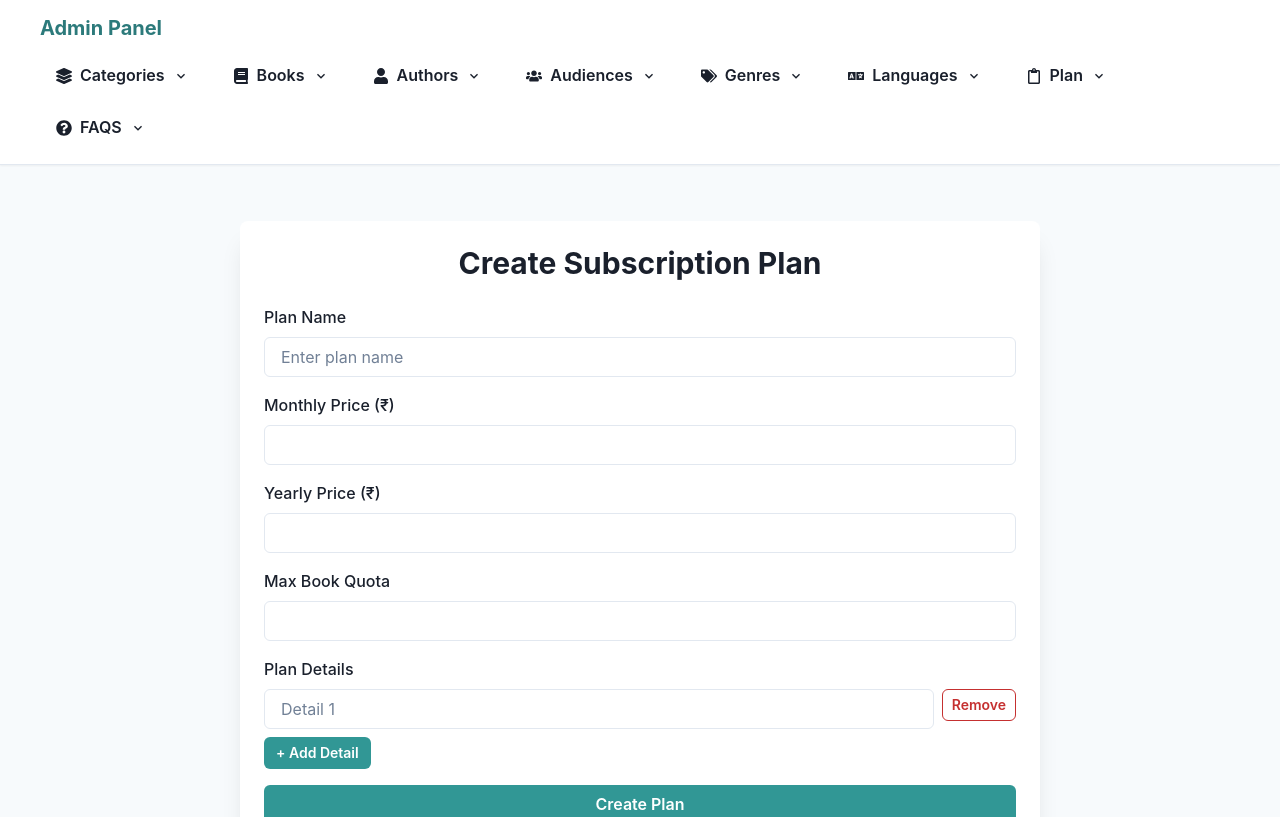
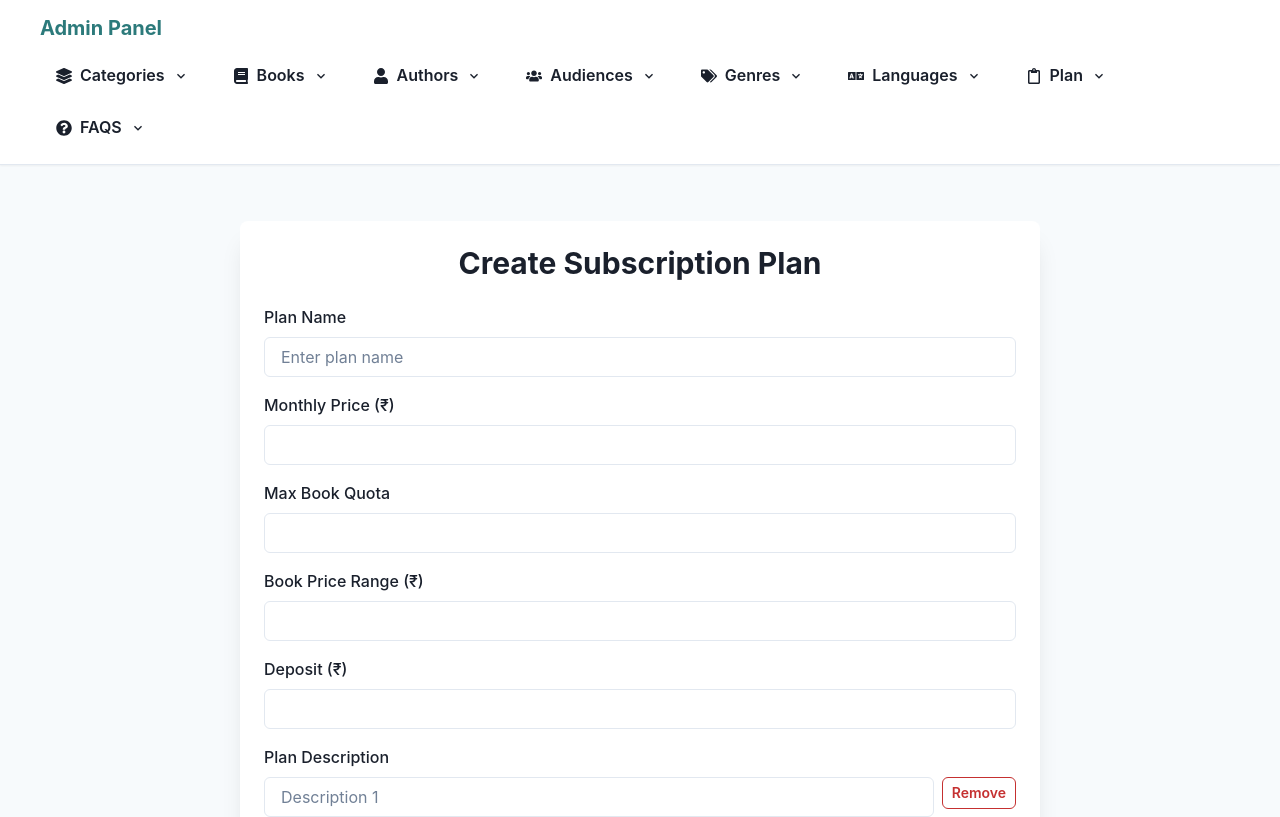
Before and after one commit to sagaraprajapati72/admin, a Next.js app: page /plan/create in a window 1280 px wide. Shown: the top 817 px of the page. Built offline with nearby package versions, Linux system fonts and the light colour scheme.

Commit message:
create plan with deposit

```diff
--- a/app/plan/create/page.tsx
+++ b/app/plan/create/page.tsx
@@ -17,13 +17,14 @@ import { useRouter } from "next/navigation";
 import Header from "../../components/Header";
 import Footer from "../../components/Footer";
 
-// ✅ Type definition
+// ✅ Match backend DTO
 type PlanFormData = {
   name: string;
+  maxQuota: number;
   monthlyPrice: number;
-    yearlyPrice: number;
-    maxBookQuota: number;
-    planDetails: { value: string }[]; // ⬅️ each detail is an object with a 'value' key
+  bookPriceRange: number;
+  deposit: number;
+  planDescription: { value: string }[];
 };
 
 export default function CreatePlanPage() {
@@ -34,14 +35,13 @@ export default function CreatePlanPage() {
     formState: { errors },
   } = useForm<PlanFormData>({
     defaultValues: {
-            planDetails: [{ value: "" }],
+      planDescription: [{ value: "" }],
     },
   });
 
-    // ✅ useFieldArray to manage dynamic fields
   const { fields, append, remove } = useFieldArray({
     control,
-        name: "planDetails",
+    name: "planDescription",
   });
 
   const toast = useToast();
@@ -49,9 +49,15 @@ export default function CreatePlanPage() {
 
   const onSubmit = async (data: PlanFormData) => {
     console.log("📦 Submitted form data:", data);
+
+    // ✅ transform planDescription into string[]
     const payload = {
-            ...data,
-            planDetails: data.planDetails, // already a string[]
+      name: data.name,
+      maxQuota: data.maxQuota,
+      monthlyPrice: data.monthlyPrice,
+      bookPriceRange: data.bookPriceRange,
+      deposit: data.deposit,
+      planDescription: data.planDescription.map((d) => d.value),
     };
 
     try {
@@ -113,6 +119,7 @@ export default function CreatePlanPage() {
 
           <form onSubmit={handleSubmit(onSubmit)}>
             <VStack spacing={4} align="stretch">
+              {/* Plan Name */}
               <FormControl isInvalid={!!errors.name}>
                 <FormLabel>Plan Name</FormLabel>
                 <Input
@@ -122,6 +129,7 @@ export default function CreatePlanPage() {
                 <FormErrorMessage>{errors.name?.message}</FormErrorMessage>
               </FormControl>
 
+              {/* Monthly Price */}
               <FormControl isInvalid={!!errors.monthlyPrice}>
                 <FormLabel>Monthly Price (₹)</FormLabel>
                 <Input
@@ -136,43 +144,59 @@ export default function CreatePlanPage() {
                 </FormErrorMessage>
               </FormControl>
 
-                            <FormControl isInvalid={!!errors.yearlyPrice}>
-                                <FormLabel>Yearly Price (₹)</FormLabel>
+              {/* Max Quota */}
+              <FormControl isInvalid={!!errors.maxQuota}>
+                <FormLabel>Max Book Quota</FormLabel>
                 <Input
                   type="number"
-                                    {...register("yearlyPrice", {
-                                        required: "Yearly price is required",
+                  {...register("maxQuota", {
+                    required: "Max quota is required",
                     valueAsNumber: true,
                   })}
                 />
                 <FormErrorMessage>
-                                    {errors.yearlyPrice?.message}
+                  {errors.maxQuota?.message}
                 </FormErrorMessage>
               </FormControl>
 
-                            <FormControl isInvalid={!!errors.maxBookQuota}>
-                                <FormLabel>Max Book Quota</FormLabel>
+              {/* Book Price Range */}
+              <FormControl isInvalid={!!errors.bookPriceRange}>
+                <FormLabel>Book Price Range (₹)</FormLabel>
                 <Input
                   type="number"
-                                    {...register("maxBookQuota", {
-                                        required: "Max book quota is required",
+                  {...register("bookPriceRange", {
+                    required: "Book price range is required",
                     valueAsNumber: true,
                   })}
                 />
                 <FormErrorMessage>
-                                    {errors.maxBookQuota?.message}
+                  {errors.bookPriceRange?.message}
                 </FormErrorMessage>
               </FormControl>
 
+              {/* Deposit */}
+              <FormControl isInvalid={!!errors.deposit}>
+                <FormLabel>Deposit (₹)</FormLabel>
+                <Input
+                  type="number"
+                  {...register("deposit", {
+                    required: "Deposit is required",
+                    valueAsNumber: true,
+                  })}
+                />
+                <FormErrorMessage>{errors.deposit?.message}</FormErrorMessage>
+              </FormControl>
+
+              {/* Plan Description (dynamic) */}
               <FormControl>
-                                <FormLabel>Plan Details</FormLabel>
+                <FormLabel>Plan Description</FormLabel>
                 {fields.map((field, index) => (
                   <Box key={field.id} display="flex" gap={2}>
                     <Input
-                                            {...register(`planDetails.${index}.value` as const, {
-                                                required: "Detail is required",
+                      {...register(`planDescription.${index}.value` as const, {
+                        required: "Description is required",
                       })}
-                                            placeholder={`Detail ${index + 1}`}
+                      placeholder={`Description ${index + 1}`}
                     />
                     <Button
                       onClick={() => remove(index)}
@@ -190,7 +214,7 @@ export default function CreatePlanPage() {
                   colorScheme="teal"
                   size="sm"
                 >
-                                    + Add Detail
+                  + Add Description
                 </Button>
               </FormControl>
 
```
Lines whose indentation alone changed are shown as unchanged.
